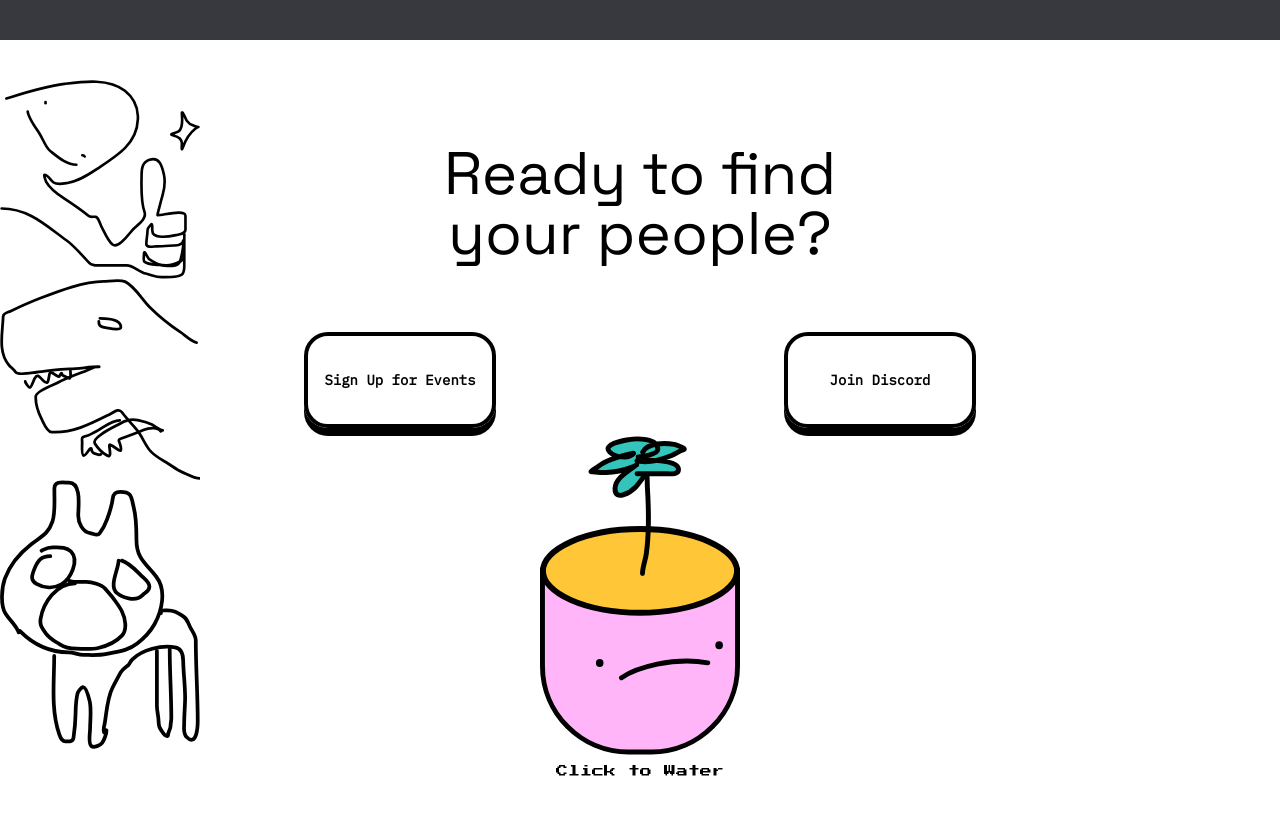
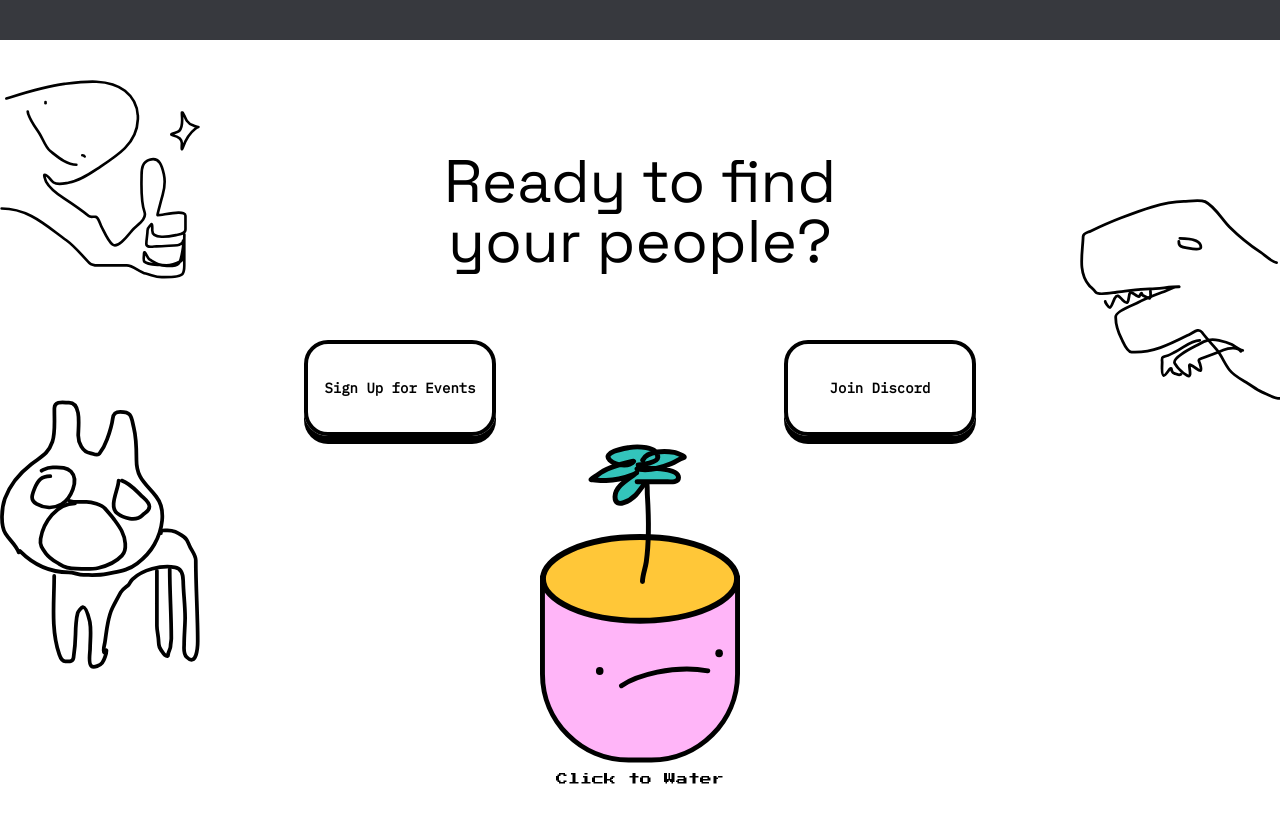
Before and after one commit to purduehackers/site, a Next.js app: page / in a window 1280 px wide. Shown: the part 1918-2740 px from the top of the page. Built offline with nearby package versions, Linux system fonts and the light colour scheme.

Commit message:
positioned bg svgs

```diff
--- a/components/join-us.tsx
+++ b/components/join-us.tsx
@@ -10,14 +10,15 @@ const JoinUs = () => (
                     width={200}
                     height={200}/>
             </div>
-            <div className="relative top-10">
+            <div className="relative -top-10 right-0 w-screen
+                    flex flex-row justify-end">
                 <Image
                     src = "/img/dino.svg"
                     alt="Sad Plant!"
                     width={200}
                     height={200}/>
             </div>
-            <div className="relative top-10">
+            <div className="relative -top-10">
                 <Image
                     src = "/img/floatCat.svg"
                     alt="Sad Plant!"
@@ -25,7 +26,7 @@ const JoinUs = () => (
                     height={200}/>
             </div>
         </div>
-        <div className="flex flex-col items-center p-6 sm:p-6">
+        <div className="flex flex-col items-center pt-8">
             <h2 className="text-6xl text-center sm:text-6xl
                 w-1/3 leading-loose">
                 Ready to find your people?
```
